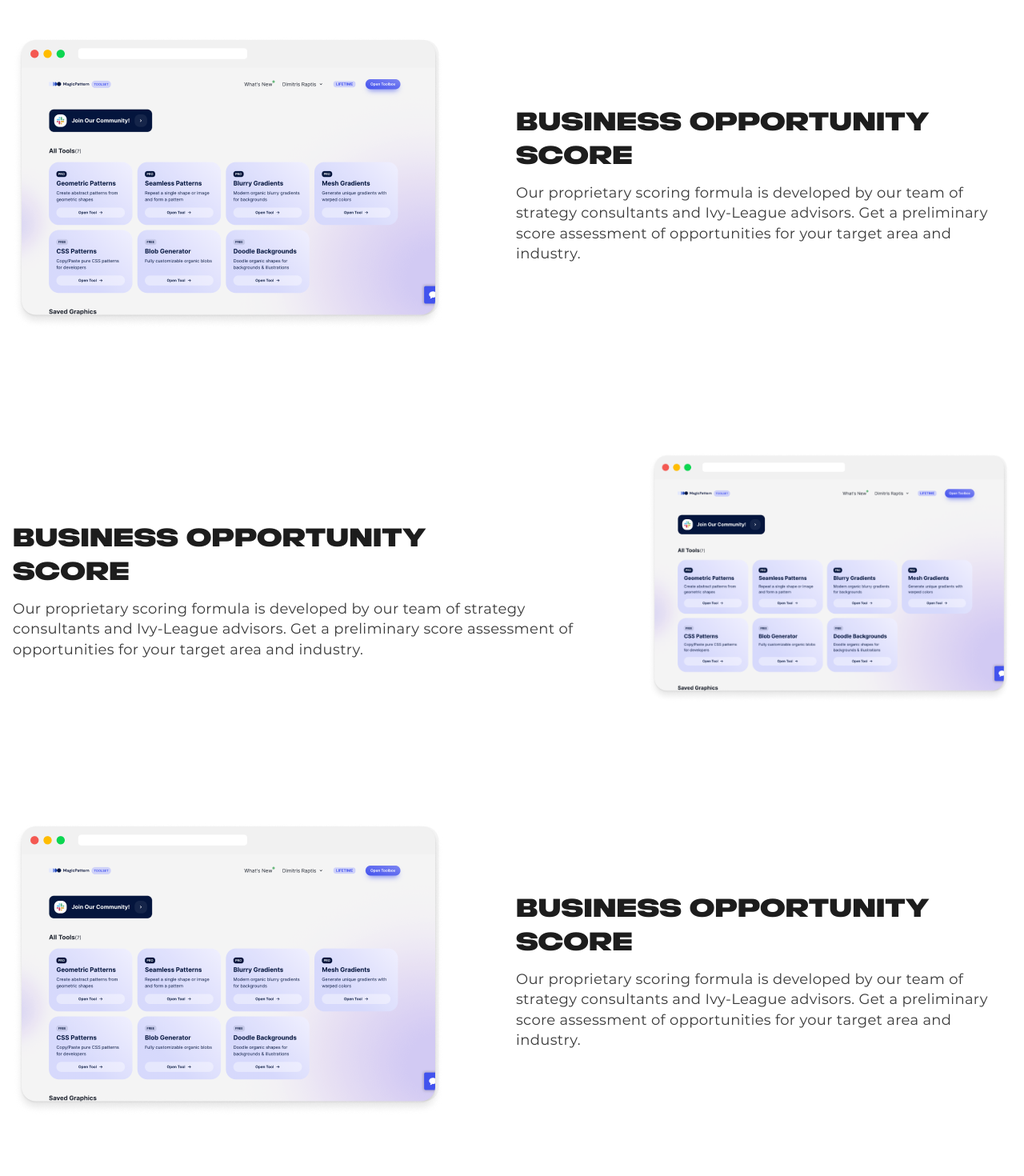
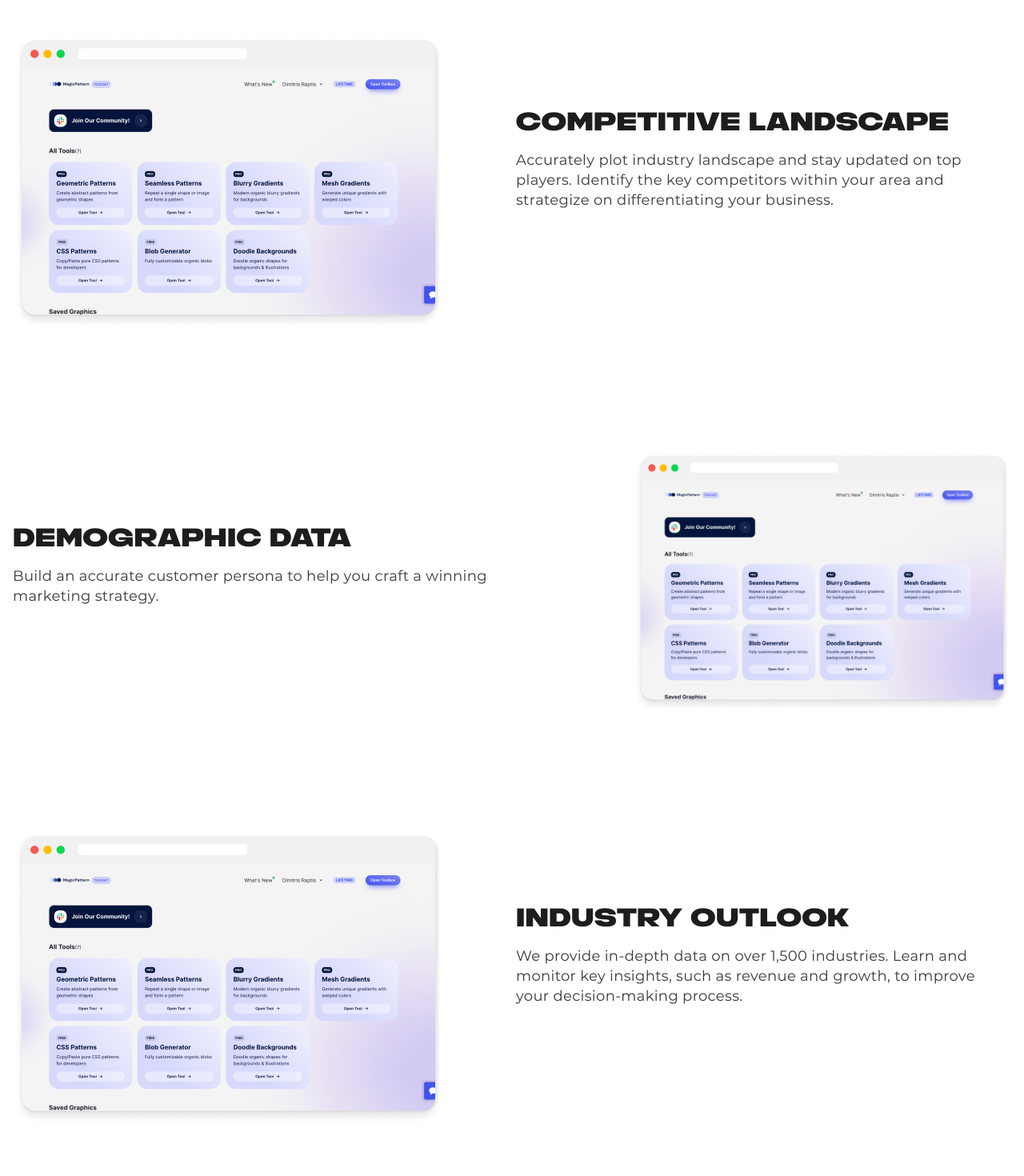
Before and after one commit to Maksim7700/intellihance, a React (Create React App) app: page / in a window 1280 px wide. Shown: the part 4000-5470 px from the top of the page at 80% size. Built offline with nearby package versions, Linux system fonts and the light colour scheme.

Commit message:
Changed text business

```diff
--- a/src/js/components/Business.js
+++ b/src/js/components/Business.js
@@ -16,22 +16,22 @@ const Business = () => {
         <div className='business-block-2'>
           <div className='bussiness-img-2'><img src={page} alt='page'/></div>
           <div className='business-block-desc bussiness-block-desc-2'>
-            <div className='bussines-title Rifton'>Business Opportunity Score</div>
-            <div className='business-desc Montserrat-400'>Our proprietary scoring formula is developed by our team of strategy consultants and Ivy-League advisors. Get a preliminary score assessment of opportunities for your target area and industry.</div>
+            <div className='bussines-title Rifton'>Competitive Landscape</div>
+            <div className='business-desc Montserrat-400'>Accurately plot industry landscape and stay updated on top players. Identify the key competitors within your area and strategize on differentiating your business.</div>
           </div>
         </div>
         <div className='business-block-1'>
           <div className='business-block-desc'>
-            <div className='bussines-title Rifton'>Business Opportunity Score</div>
-            <div className='business-desc Montserrat-400'>Our proprietary scoring formula is developed by our team of strategy consultants and Ivy-League advisors. Get a preliminary score assessment of opportunities for your target area and industry.</div>
+            <div className='bussines-title Rifton'>Demographic Data</div>
+            <div className='business-desc Montserrat-400'>Build an accurate customer persona to help you craft a winning marketing strategy.</div>
           </div>
           <div className='bussiness-img-1'><img src={page} alt='page'/></div>
         </div>
         <div className='business-block-2 last'>
           <div className='bussiness-img-2'><img src={page} alt='page'/></div>
           <div className='business-block-desc bussiness-block-desc-2'>
-            <div className='bussines-title Rifton'>Business Opportunity Score</div>
-            <div className='business-desc Montserrat-400'>Our proprietary scoring formula is developed by our team of strategy consultants and Ivy-League advisors. Get a preliminary score assessment of opportunities for your target area and industry.</div>
+            <div className='bussines-title Rifton'>Industry Outlook</div>
+            <div className='business-desc Montserrat-400'>We provide in-depth data on over 1,500 industries. Learn and monitor key insights, such as revenue and growth, to improve your decision-making process.</div>
           </div>
         </div>
         <div className='business-button Montserrat-500'><button>Try now</button></div>
--- a/src/js/components/Solution.js
+++ b/src/js/components/Solution.js
@@ -1,6 +1,7 @@
 import Container from '../UI/Containter'
 import '../../css/Solution.scss';
 import demoImg from '../images/demo.png';
+import demoImg2 from '../images/demo2.png';
 
 const Solution = () => {
   return (
@@ -34,7 +35,7 @@ const Solution = () => {
                 &emsp;&#8226;&emsp;Report Summary page highlighting the most important metrics</div>
               <div className='demo-button Montserrat-500'><button>Book a Demo</button></div>
             </div>
-            <div className='demo-image'><img src={demoImg} alt='Demo'/></div>
+            <div className='demo-image'><img src={demoImg2} alt='Demo'/></div>
           </div></div>
         </div>
     </Container>
```
Also changed, not shown: src/js/images/demo2.png (added).
